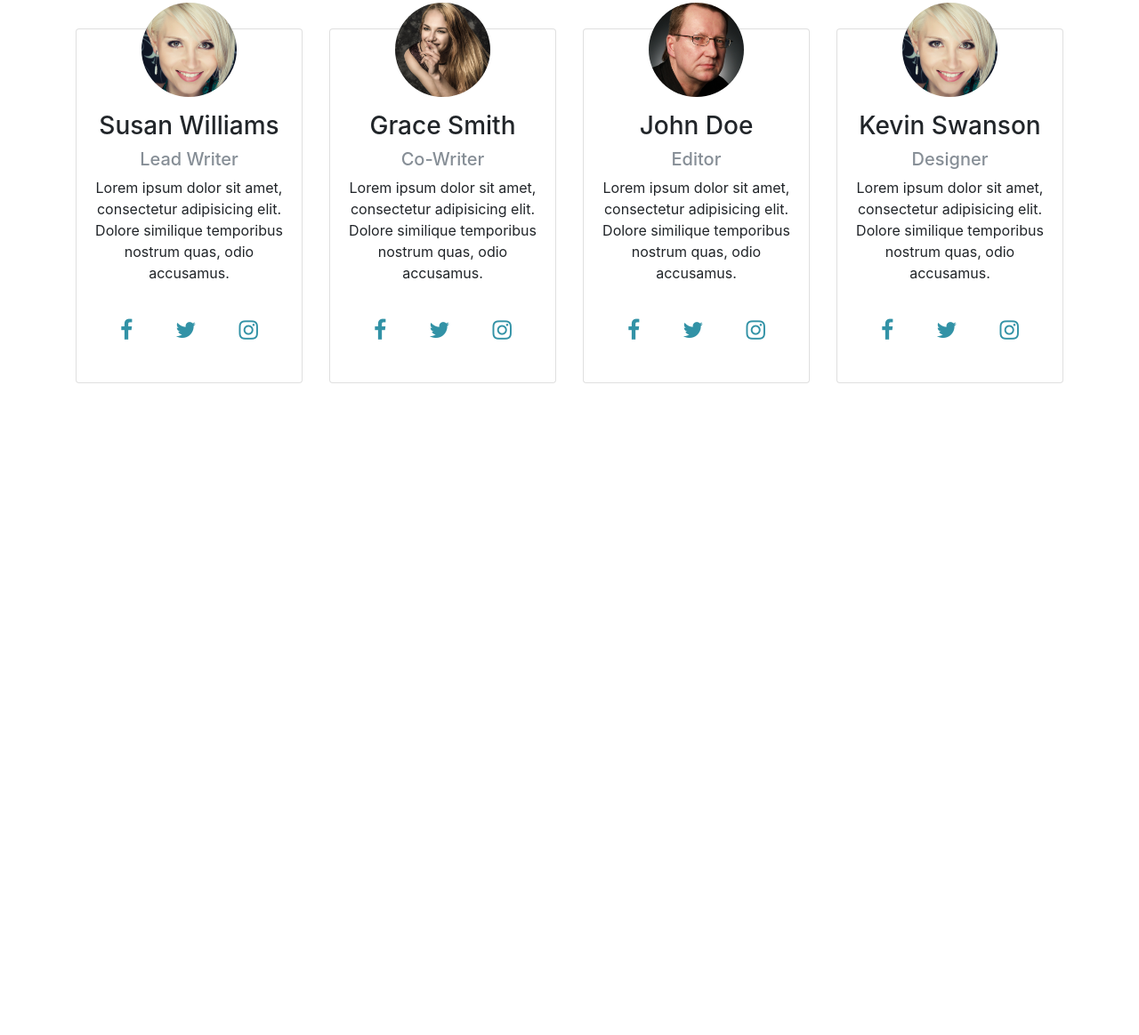
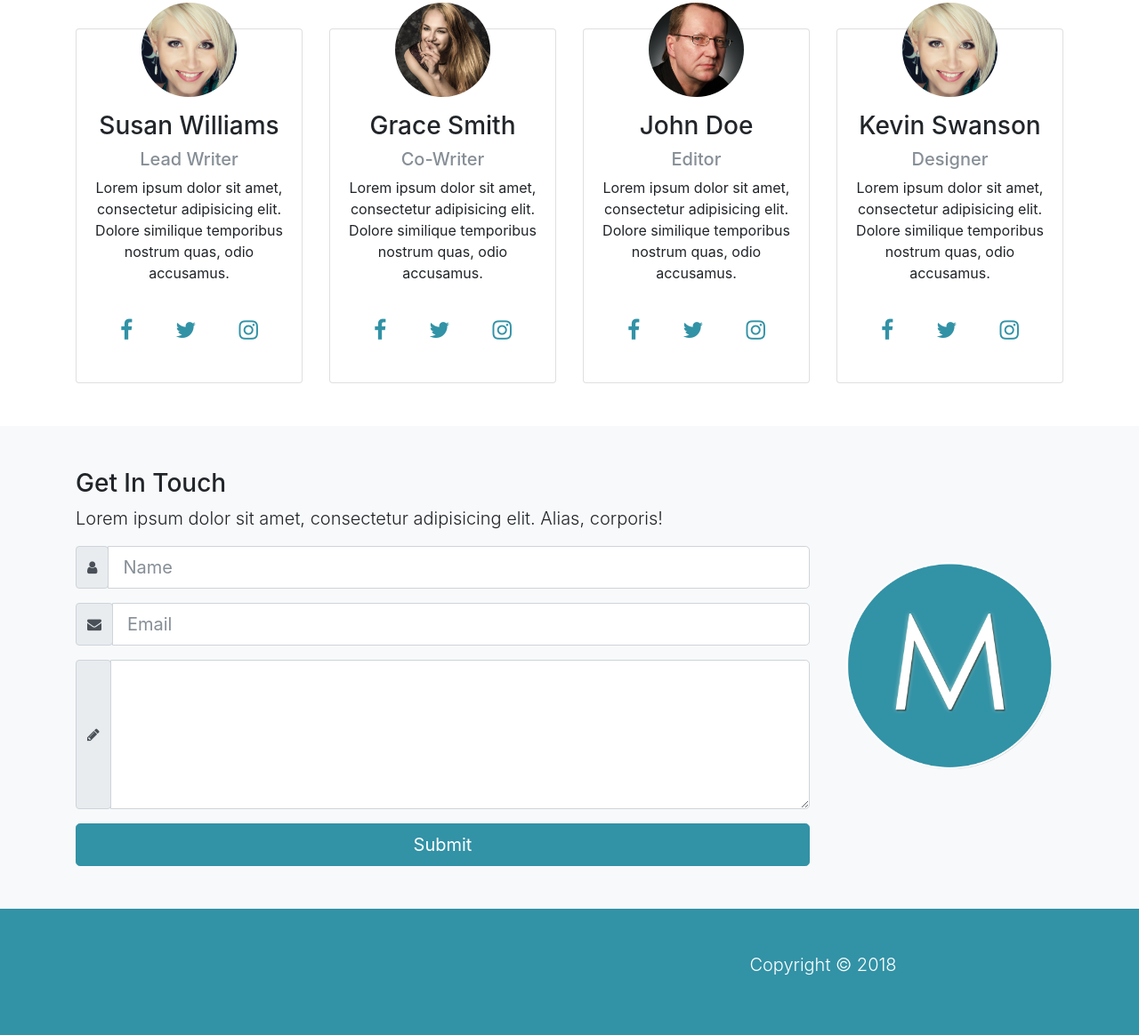
Before and after one commit to SarandaSadiku/Mizuxe-Book-Theme, a website: page src/index.html in a window 1280 px wide. Shown: the part 1920-3084 px from the top of the page at 89% size. Before the commit the page ends 2399 px from the top, so only its background shows below. Drawn offline with Linux system fonts and the light colour scheme.

Commit message:
Contact & Footer added

```diff
--- a/src/index.html
+++ b/src/index.html
@@ -264,6 +264,52 @@
 
         </section>
 
+        <!-- CONTACT -->
+          <section id="contact" class="bg-light py-5">
+            <div class="container">
+              <div class="row">
+                <div class="col-lg-9">
+                  <h3>Get In Touch</h3>
+                  <p class="lead">Lorem ipsum dolor sit amet, consectetur adipisicing elit. Alias, corporis! </p>
+                  <form>
+                    <div class="form-group">
+                      <div class="input-group input-group-lg">
+                        <span class="input-group-text input-group-prepend" id="basic-addon1"><i class="fa fa-user"></i></span>
+                        <input type="text" class="form-control" placeholder="Name" aria-label="Name" aria-describedby="basic-addon1">
+                      </div>
+                    </div>
+                    <div class="form-group">
+                      <div class="input-group input-group-lg">
+                        <span class="input-group-text input-group-prepend"><i class="fa fa-envelope"></i></span>
+                        <input type="email" class="form-control" placeholder="Email" aria-label="Name">
+                      </div>
+                    </div>
+                    <div class="form-group">
+                      <div class="input-group input-group-lg">
+                        <span class="input-group-text input-group-prepend"><i class="fa fa-pencil"></i></span>
+                        <textarea class="form-control" placeholder="Message" rows="5" aria-label="Name"> </textarea>
+                      </div>
+                    </div>
+                    <input class="btn btn-primary btn-block btn-lg" type="submit" value="Submit">
+                  </form>
+                </div>
+                <div class="col-lg-3 align-self-center d-none d-lg-block">
+                    <img src="img/mlogo.png" alt="logo" class="img-fluid">
+                </div>
+              </div>
+            </div>
+          </section>
+
+          <footer id="main-footer" class="py-5 bg-primary text-white">
+            <div class="container">
+              <div class="row text-center">
+                <div class="col-md-6 ml-auto">
+                  <p class="lead">Copyright &copy; 2018</p>
+                </div>
+              </div>
+            </div>
+          </footer>
+
 
     <script src="js/jquery.min.js"></script>
     <script src="js/popper.min.js"></script>
```
